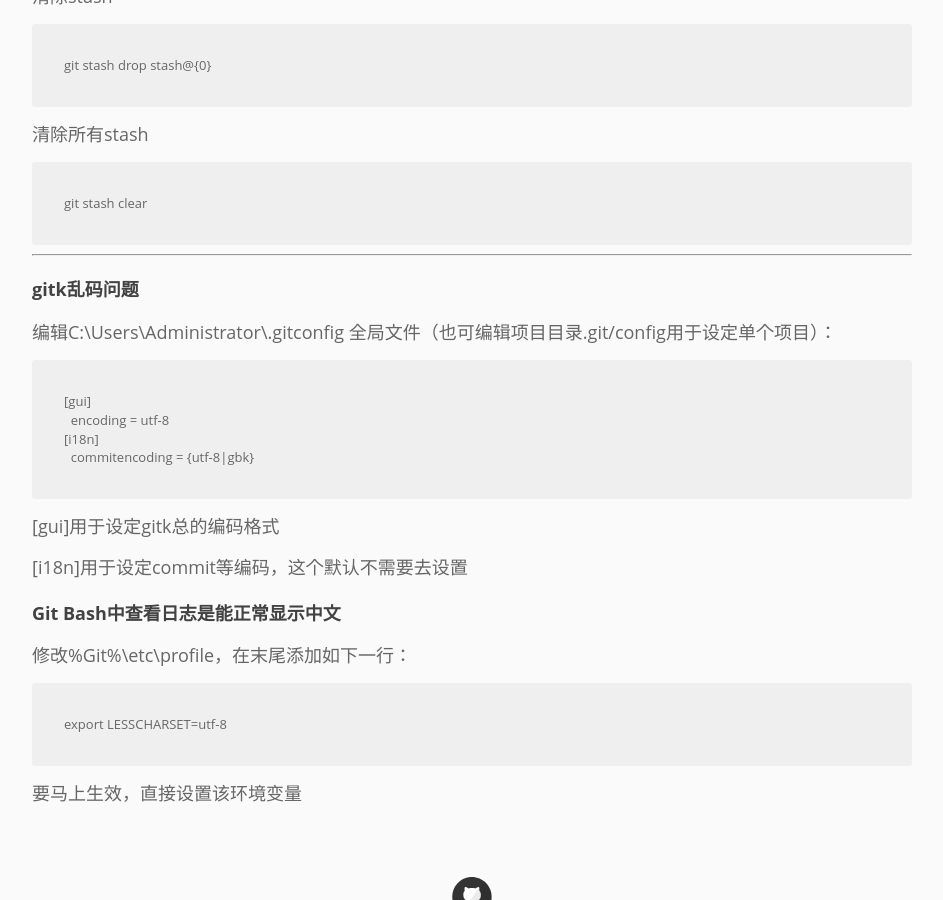
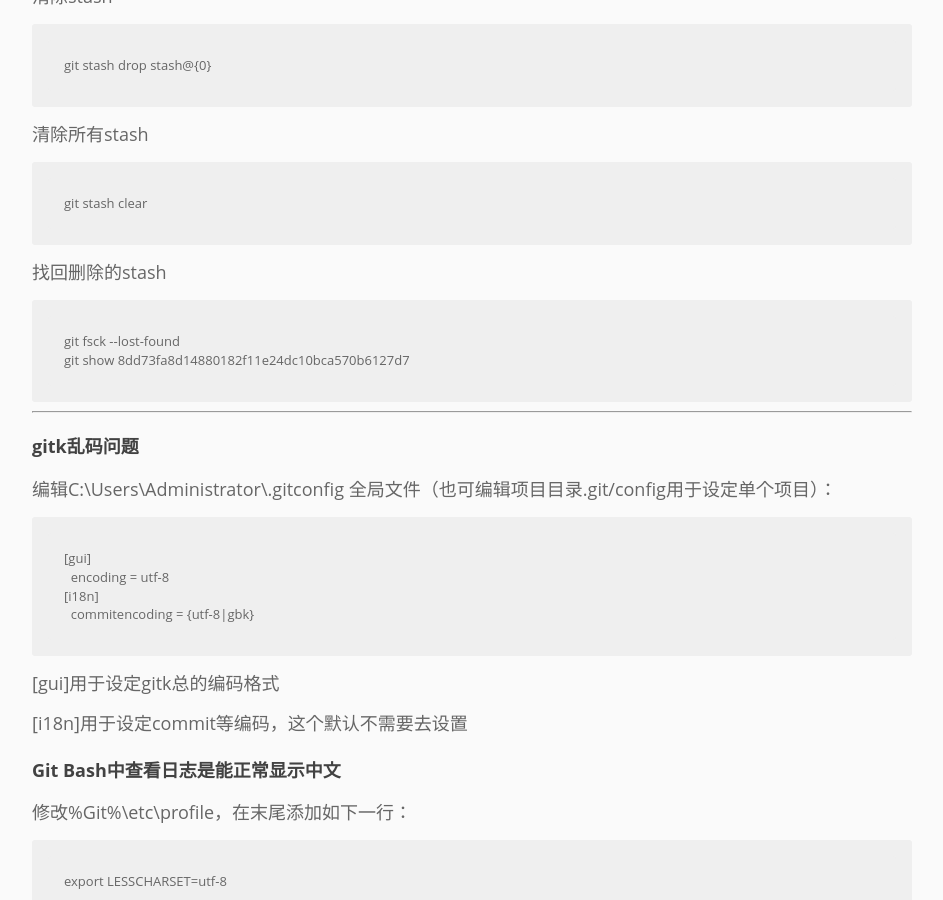
Before and after one commit to pingmalu/pingmalu.github.io, a Jekyll site: the page built from _posts/2015-11-12-git-notes.md, in a window 1280 px wide and 900 px high, scrolled down 3961 px. Shown: the whole window, without its empty margins (168-1111 px from the left). Built offline with Jekyll 4.4.1, drawn with Linux system fonts in a browser that asks for light colours; Markdown is read by kramdown in place of the engine named in the settings.

Commit message:
Update 2015-11-12-git-notes.md

```diff
--- a/_posts/2015-11-12-git-notes.md
+++ b/_posts/2015-11-12-git-notes.md
@@ -124,6 +124,10 @@ stash在本质上会取走所有的变更并存储它们为以备将来使用
 
     git stash clear
 
+找回删除的stash
+
+    git fsck --lost-found
+    git show 8dd73fa8d14880182f11e24dc10bca570b6127d7
 
 
 ----------
```
